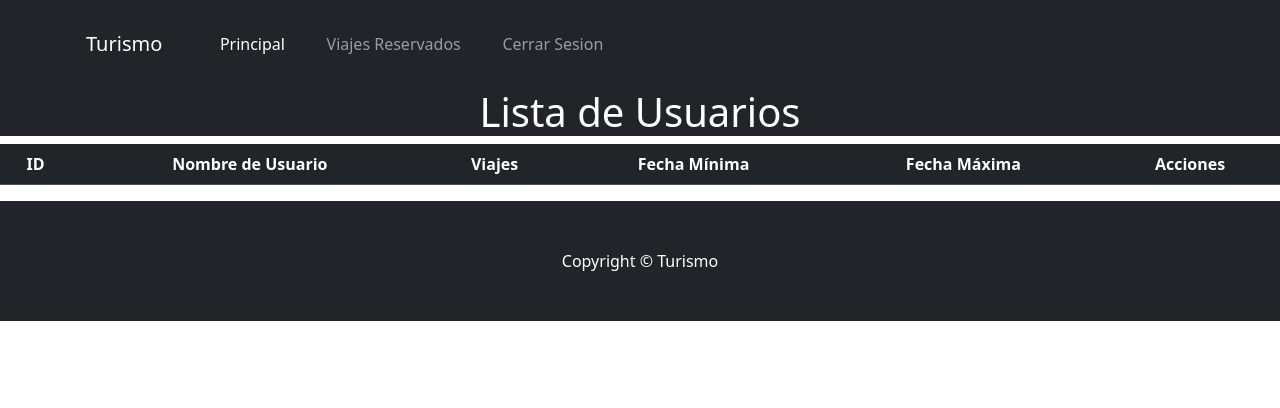
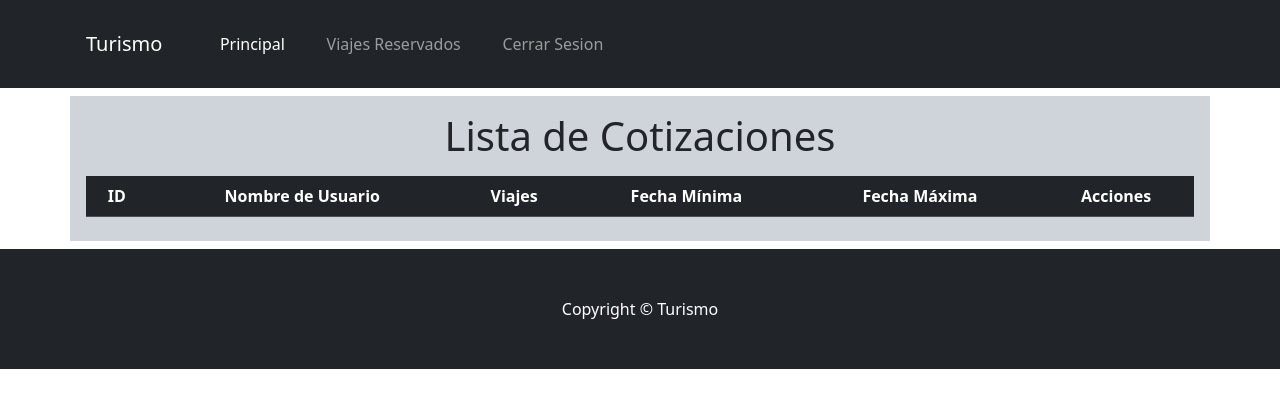
Before and after one commit to ElDyrke/TrabajoBackEnd, a Django app: page /listaCotizaciones/ in a window 1280 px wide. Shown: the top 408 px of the page. Run offline with Django 4.2, Linux system fonts and the light colour scheme; data that the repository does not hold is empty; some libraries are stand-ins or nearby versions.

Commit message:
estilo listas

```diff
--- a/templates/admin/listaCotizaciones.html
+++ b/templates/admin/listaCotizaciones.html
@@ -1,8 +1,9 @@
 {% extends 'base-admin.html' %}
 
 {% block content %}
-    <h1 class="mb-2 text-center bg-dark text-white">Lista de Usuarios</h1>
-    <table class="table text-center table-dark table-hover">
+    <div class="container bg-dark-subtle px-3 py-2 my-2">
+        <h1 class="mb-2 py-2 text-center">Lista de Cotizaciones</h1>
+        <table class="table text-center table-striped table-dark table-hover">
             <thead>
                 <tr>
                     <th scope="col">ID</th>
@@ -29,4 +30,5 @@
                 {% endfor %}
             </tbody>
         </table>
+    </div>
 {% endblock content %}
--- a/templates/admin/listaDestinos.html
+++ b/templates/admin/listaDestinos.html
@@ -1,7 +1,8 @@
 {% extends 'base-admin.html' %}
 
 {% block content %}
-    <h1 class="mb-2 text-center bg-dark text-white">Lista de Usuarios</h1>
+    <div class="container bg-dark-subtle px-3 py-2 my-2">
+        <h1 class="mb-2 py-2 text-center">Lista de Destinos</h1>
         <table class="table text-center table-dark table-hover">
             <thead>
                 <tr>
@@ -25,4 +26,5 @@
                 {% endfor %}
             </tbody>
         </table>
+    </div>
 {% endblock content %}
--- a/templates/admin/listaReservas.html
+++ b/templates/admin/listaReservas.html
@@ -1,7 +1,8 @@
 {% extends 'base-admin.html' %}
 
 {% block content %}
-    <h1 class="mb-2 text-center bg-dark text-white">Lista de Reservas</h1>
+    <div class="container bg-dark-subtle px-3 py-2 my-2">
+        <h1 class="mb-2 text-center">Lista de Reservas</h1>
         <table class="table text-center table-dark table-hover">
             <thead>
                 <tr>
@@ -29,4 +30,5 @@
                 {% endfor %}
             </tbody>
         </table>
+    </div>
 {% endblock content %}
--- a/templates/admin/listaUsuarios.html
+++ b/templates/admin/listaUsuarios.html
@@ -1,8 +1,9 @@
 {% extends 'base-admin.html' %}
 
 {% block content %}
-    <h1 class="mb-2 text-center bg-dark text-white">Lista de Usuarios</h1>
-    <table class="table text-center table-dark table-hover">
+    <div class="container bg-dark-subtle px-3 py-2 my-2">
+        <h1 class="my-2 py-2 text-center">Lista de Usuarios</h1>
+        <table class="table text-center table-striped table-dark table-hover">
             <thead>
                 <tr>
                     <th scope="col">ID</th>
@@ -31,4 +32,5 @@
                 {% endfor %}
             </tbody>
         </table>
+    </div>
 {% endblock content %}
--- a/templates/admin/listaViajes.html
+++ b/templates/admin/listaViajes.html
@@ -1,7 +1,8 @@
 {% extends 'base-admin.html' %}
 
 {% block content %}
-    <h1 class="mb-2 text-center bg-dark text-white">Lista de Viajes</h1>
+    <div class="container bg-dark-subtle px-3 py-2 my-2">
+        <h1 class="mb-2 text-center">Lista de Viajes</h1>
         <table class="table text-center table-dark table-hover">
             <thead>
                 <tr>
@@ -31,4 +32,5 @@
                 {% endfor %}
             </tbody>
         </table>
+    </div>
 {% endblock content %}
--- a/templates/base.html
+++ b/templates/base.html
@@ -23,7 +23,7 @@
         </div>
 
 
-        <div id="content">
+        <div id="content" class="m-0 p-0">
             {% block content %}
 
             {% endblock content %}
```
Lines whose indentation alone changed are shown as unchanged.
